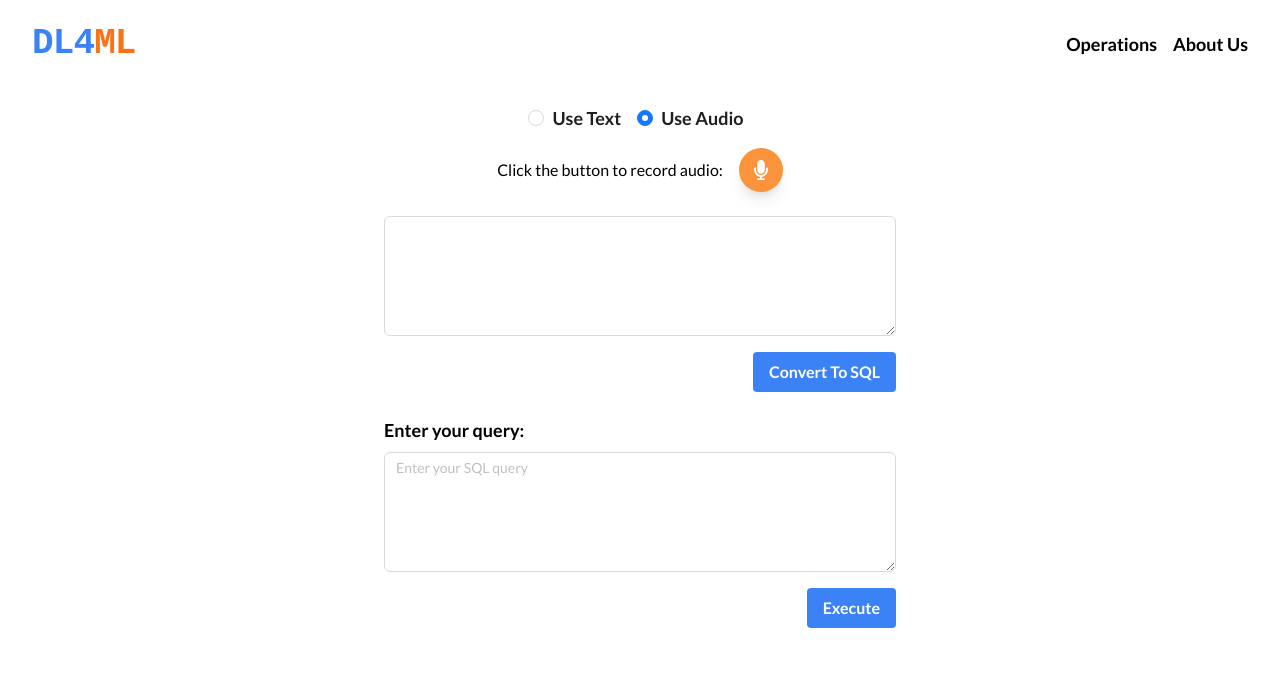
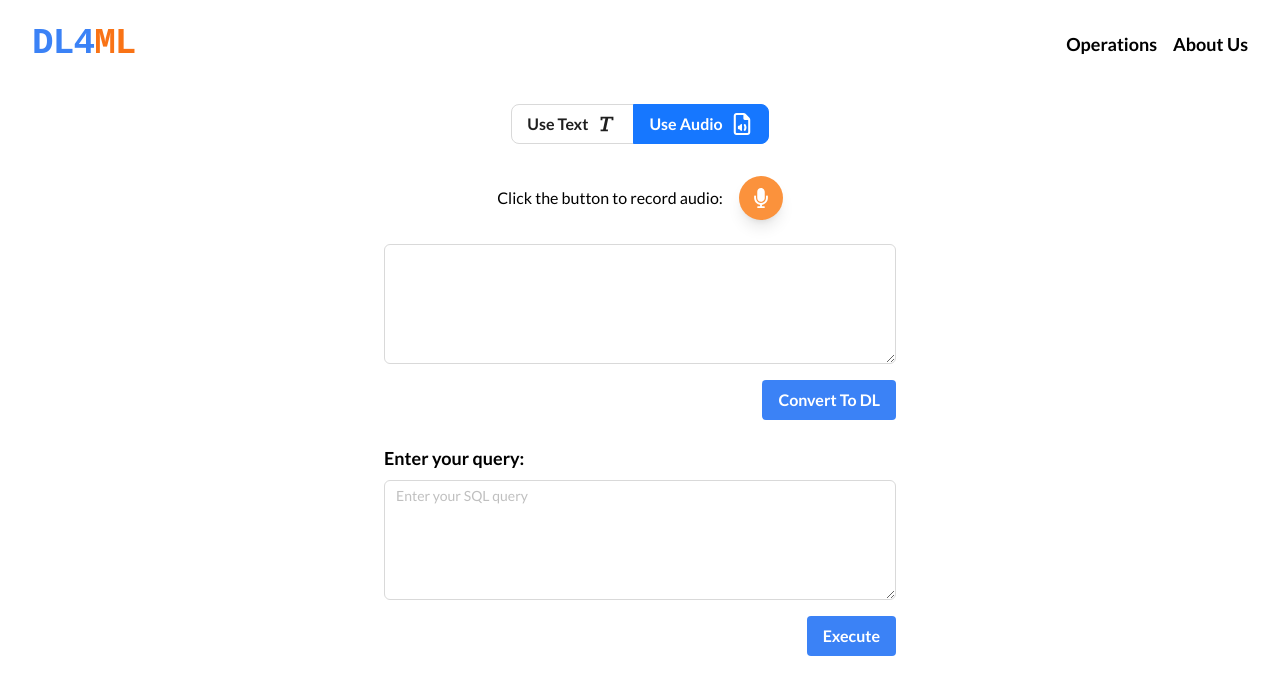
Before and after one commit to ah-naf/DL4ML, a React (Vite) app: page /operation in a window 1280 px wide. Shown: the top 694 px of the page. Built offline with nearby package versions, Linux system fonts and the light colour scheme; the HTML template or start-up script is replaced by a standard one.

Commit message:
Change radio to radio.button and refactor code

```diff
--- /dev/null
+++ b/src/Components/AudioInput.jsx
@@ -0,0 +1,56 @@
+import TextArea from "antd/es/input/TextArea";
+import React, { useEffect } from "react";
+import { FaMicrophone, FaStop } from "react-icons/fa";
+import SpeechRecognition, {
+  useSpeechRecognition,
+} from "react-speech-recognition";
+function AudioInput({audioTranscript, setAudioTranscript}) {
+  const { transcript, listening, resetTranscript } = useSpeechRecognition();
+
+  useEffect(() => {
+    if(transcript) {
+        setAudioTranscript(transcript)
+    }
+  }, [transcript])
+
+  return (
+    <div className="mt-8">
+      <div className="flex items-center gap-4 font-secondary justify-center">
+        <h1>Click the button to record audio: </h1>
+        <div>
+          {listening ? (
+            <button
+              className="bg-orange-400 text-white p-3 rounded-full shadow-lg"
+              onClick={SpeechRecognition.stopListening}
+            >
+              <FaStop size={20} />
+            </button>
+          ) : (
+            <button
+              className="bg-orange-400 text-white p-3 rounded-full shadow-lg"
+              onClick={() => {
+                resetTranscript();
+                SpeechRecognition.startListening();
+              }}
+            >
+              <FaMicrophone size={20} />
+            </button>
+          )}
+        </div>
+      </div>
+      <div className="mt-6 text-right">
+        <TextArea
+          value={audioTranscript}
+          onChange={(e) => setAudioTranscript(e.target.value)}
+          rows={5}
+          className="font-secondary text-gray-800"
+        />
+        <button className="mt-4 bg-blue-500 rounded text-white p-2 px-4 font-secondary font-semibold">
+          Convert To DL
+        </button>
+      </div>
+    </div>
+  );
+}
+
+export default AudioInput;
--- a/src/Pages/Operations.jsx
+++ b/src/Pages/Operations.jsx
@@ -1,22 +1,14 @@
 import { Radio } from "antd";
 import TextArea from "antd/es/input/TextArea";
-import React, { useEffect, useState } from "react";
-import { FaMicrophone, FaStop } from "react-icons/fa";
-import SpeechRecognition, {
-  useSpeechRecognition,
-} from "react-speech-recognition";
+import React, { useState } from "react";
+import { BiText } from "react-icons/bi";
+import { FaRegFileAudio } from "react-icons/fa6";
+import AudioInput from "../Components/AudioInput";
 
 function Operations() {
   const [type, setType] = useState("audio");
   const [audioTranscript, setAudioTranscript] = useState("");
   const [query, setQuery] = useState("");
-  const { transcript, listening, resetTranscript } = useSpeechRecognition();
-
-  useEffect(() => {
-    if (transcript) {
-      setAudioTranscript(transcript);
-    }
-  }, [transcript]);
 
   return (
     <div className="mt-10 max-w-lg mx-auto">
@@ -26,52 +18,31 @@ function Operations() {
           value={type}
           onChange={(e) => setType(e.target.value)}
           className="font-semibold"
+          buttonStyle="solid"
         >
-          <Radio value={"text"} className="text-lg !font-secondary">
-            Use Text
-          </Radio>
-          <Radio value={"audio"} className="text-lg !font-secondary">
-            Use Audio
-          </Radio>
+          <Radio.Button value={"text"} className=" !font-secondary">
+            <div className="flex items-center gap-2">
+              <span className="">Use Text</span>{" "}
+              <span>
+                <BiText size={22} />
+              </span>
+            </div>
+          </Radio.Button>
+          <Radio.Button value={"audio"} className=" !font-secondary">
+            <div className="flex items-center gap-2">
+              <span>Use Audio</span>{" "}
+              <span>
+                <FaRegFileAudio size={22} />
+              </span>
+            </div>
+          </Radio.Button>
         </Radio.Group>
       </div>
       {type === "audio" && (
-        <div className="mt-4">
-          <div className="flex items-center gap-4 font-secondary justify-center">
-            <h1>Click the button to record audio: </h1>
-            <div>
-              {listening ? (
-                <button
-                  className="bg-orange-400 text-white p-3 rounded-full shadow-lg"
-                  onClick={SpeechRecognition.stopListening}
-                >
-                  <FaStop size={20} />
-                </button>
-              ) : (
-                <button
-                  className="bg-orange-400 text-white p-3 rounded-full shadow-lg"
-                  onClick={() => {
-                    resetTranscript();
-                    SpeechRecognition.startListening();
-                  }}
-                >
-                  <FaMicrophone size={20} />
-                </button>
-              )}
-            </div>
-          </div>
-          <div className="mt-6 text-right">
-            <TextArea
-              value={audioTranscript}
-              onChange={(e) => setAudioTranscript(e.target.value)}
-              rows={5}
-              className="font-secondary text-gray-800"
-            />
-            <button className="mt-4 bg-blue-500 rounded text-white p-2 px-4 font-secondary font-semibold">
-              Convert To SQL
-            </button>
-          </div>
-        </div>
+        <AudioInput
+          audioTranscript={audioTranscript}
+          setAudioTranscript={setAudioTranscript}
+        />
       )}
       <div className="mt-6 text-right">
         <h1 className="text-left font-secondary text-lg font-semibold mb-2">
```
